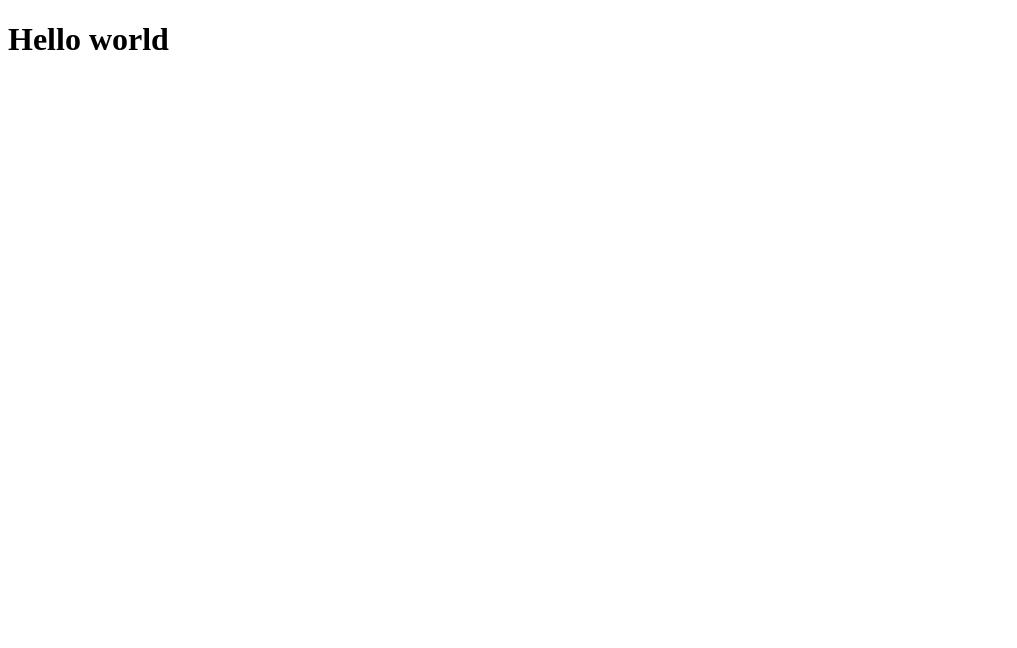
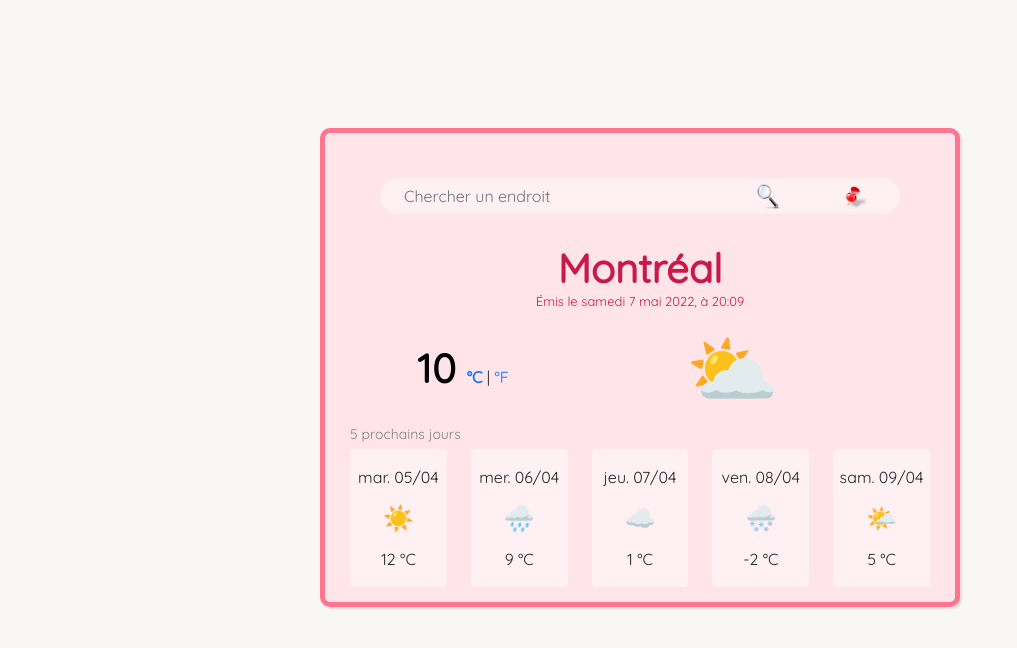
Before and after one commit to 4ine55/Weather-project, a plain HTML site: page index.html in a window 1280 px wide. Shown: the whole page, without its empty margins (0-1017 px from the left). Drawn offline with nearby package versions, Linux system fonts and the light colour scheme.

Commit message:
Transfer in GitHub

```diff
--- a/index.html
+++ b/index.html
@@ -4,9 +4,150 @@
     <meta charset="UTF-8" />
     <meta http-equiv="X-UA-Compatible" content="IE=edge" />
     <meta name="viewport" content="width=device-width, initial-scale=1.0" />
-    <title>Document</title>
+    <link
+      href="https://cdn.jsdelivr.net/npm/bootstrap@5.1.3/dist/css/bootstrap.min.css"
+      rel="stylesheet"
+      integrity="sha384-1BmE4kWBq78iYhFldvKuhfTAU6auU8tT94WrHftjDbrCEXSU1oBoqyl2QvZ6jIW3"
+      crossorigin="anonymous"
+    />
+    <link rel="preconnect" href="https://fonts.googleapis.com" />
+    <link rel="preconnect" href="https://fonts.gstatic.com" crossorigin />
+    <link rel="preconnect" href="https://fonts.googleapis.com" />
+    <link rel="preconnect" href="https://fonts.gstatic.com" crossorigin />
+    <link
+      href="https://fonts.googleapis.com/css2?family=Quicksand&display=swap"
+      rel="stylesheet"
+    />
+    <link rel="stylesheet" href="src/styles.css" />
+    <script src="https://unpkg.com/axios/dist/axios.min.js"></script>
+    <title>Weather app 🌞</title>
   </head>
   <body>
-    <h1>Hello world</h1>
+    <div class="container">
+      <form id="form">
+      <div class="row align-items-center" id="zone-recherche">
+
+          <div class="col-8">
+            <input
+              type="text"
+              class="form-control"
+              placeholder="Chercher un endroit"
+              id="search-bar"
+            />
+          </div>
+          <div class="col-2">
+            <button id="bouton-loupe">
+              <img
+                src="images/magnifying-glass-icon.png"
+                alt="loupe"
+                width="25px"
+              />
+            </button>
+          </div>
+          <div class="col-2">
+            <button id="bouton-pin">
+              <img
+                src="images/location pin.png"
+                alt="pin"
+                width="25px"
+              />
+            </button>
+          </div>
+
+      </div>
+      </form>
+      <div class="row">
+        <div class="col">
+          <h1 id="city">Montréal</h1>
+          <p class="date" id="date">Émis le : 4 avril 2022, 18h13</p>
+        </div>
+      </div>
+      <div class="row justify-content-evenly">
+        <div class="col-4 align-self-center">
+          <span id="temp-today"> 10 </span>
+
+          <span class="units">
+            <span>
+            <a
+              href="#"
+              style="text-decoration: none"
+              class="celsdegree"
+              id="active-unit"
+              >°C</a
+            >
+            <span>|</span>
+            <a
+              href="#"
+              style="text-decoration: none"
+              class="fahrdegree"
+              id="passive-unit"
+              >°F</a
+            >
+          </span>
+        </div>
+        <div class="col-4 align-self-center" id="icon-today">⛅</div>
+      </div>
+      <div class="row">
+        <p class="next-five-days">5 prochains jours</p>
+      </div>
+      <div class="row" id="five-cards-meteo">
+        <div class="col">
+          <div class="card">
+            <div class="card-body">
+              <div class="row justify-content-center">mar. 05/04</div>
+              <div class="row justify-content-center" id="icon-forecast">
+                ☀️
+              </div>
+              <div class="row justify-content-center">12 °C</div>
+            </div>
+          </div>
+        </div>
+        <div class="col">
+          <div class="card">
+            <div class="card-body">
+              <div class="row justify-content-center">mer. 06/04</div>
+              <div class="row justify-content-center" id="icon-forecast">
+                🌧️
+              </div>
+              <div class="row justify-content-center">9 °C</div>
+            </div>
+          </div>
+        </div>
+        <div class="col">
+          <div class="card">
+            <div class="card-body">
+              <div class="row justify-content-center">jeu. 07/04</div>
+              <div class="row justify-content-center" id="icon-forecast">
+                ☁️
+              </div>
+              <div class="row justify-content-center">1 °C</div>
+            </div>
+          </div>
+        </div>
+        <div class="col">
+          <div class="card">
+            <div class="card-body">
+              <div class="row justify-content-center">ven. 08/04</div>
+              <div class="row justify-content-center" id="icon-forecast">
+                🌨️
+              </div>
+              <div class="row justify-content-center">-2 °C</div>
+            </div>
+          </div>
+        </div>
+        <div class="col">
+          <div class="card">
+            <div class="card-body">
+              <div class="row justify-content-center">sam. 09/04</div>
+              <div class="row justify-content-center" id="icon-forecast">
+                🌤️
+              </div>
+              <div class="row justify-content-center">5 °C</div>
+            </div>
+          </div>
+        </div>
+      </div>
+    </div>
   </body>
+  <script src="src/myscripts.js"></script>
 </html>
--- /dev/null
+++ b/src/myscripts.js
@@ -0,0 +1,120 @@
+// Date and Time
+function formatDate(now) {
+  let days = [
+    "dimanche",
+    "lundi",
+    "mardi",
+    "mercredi",
+    "jeudi",
+    "vendredi",
+    "samedi",
+  ];
+  let day = days[now.getDay()];
+
+  let months = [
+    "janvier",
+    "février",
+    "mars",
+    "avril",
+    "mai",
+    "juin",
+    "juillet",
+    "août",
+    "septembre",
+    "octobre",
+    "novembre",
+    "décembre",
+  ];
+  let month = months[now.getMonth()];
+  let date = now.getDate();
+  let year = now.getFullYear();
+  let hour = now.getHours();
+  let minute = String(now.getMinutes()).padStart(2, "0");
+
+  let dateAndTime = {
+    date: date,
+    month: month,
+    year: year,
+    hour: hour,
+    minute: minute,
+    day: day,
+  };
+  return dateAndTime;
+}
+function updateDate() {
+  let dateAndTime = formatDate(new Date());
+  let emissionDate = document.querySelector("#date");
+  emissionDate.innerHTML = `Émis le ${dateAndTime.day} ${dateAndTime.date} ${dateAndTime.month} ${dateAndTime.year}, à ${dateAndTime.hour}:${dateAndTime.minute}`;
+}
+
+function showTemperature(response) {
+  let tempArrondi = Math.round(response.data.main.temp);
+  console.log(tempArrondi);
+  let tempValue = document.querySelector("#temp-today");
+  tempValue.innerHTML = tempArrondi;
+}
+function updateTemp(city) {
+  let apiKey = "8ade99d032cd211ae889750690106e26";
+  let apiUrl = "https://api.openweathermap.org/data/2.5/weather?";
+  let cityName = city;
+
+  axios
+    .get(`${apiUrl}q=${cityName}&units=metric&appid=${apiKey}`)
+    .then(showTemperature);
+}
+function updateCity(newCity) {
+  let visibleCity = document.querySelector("#city");
+  visibleCity.innerHTML = newCity;
+}
+function searchCity(event) {
+  event.preventDefault();
+  let userCity = document.querySelector("#search-bar");
+  userCity = userCity.value;
+  userCity = userCity.trim();
+  userCity = userCity.toLowerCase();
+  userCity = userCity.charAt(0).toUpperCase() + userCity.slice(1);
+  updateCity(userCity);
+  updateDate();
+  updateTemp(userCity);
+}
+function findCity(response) {
+  let localisedCity = response.data.name;
+  updateCity(localisedCity);
+}
+function searchLocation() {
+  function retrievePosition(position) {
+    let latitude = position.coords.latitude;
+    let longitude = position.coords.longitude;
+    let unit = "metric";
+    let apiEndPoint = "https://api.openweathermap.org/data/2.5/weather";
+    let apiKey = "8ade99d032cd211ae889750690106e26";
+    let apiUrl = `${apiEndPoint}?lat=${latitude}&lon=${longitude}&appid=${apiKey}&units=${unit}`;
+
+    axios.get(apiUrl).then(showTemperature);
+    axios.get(apiUrl).then(findCity);
+    console.log(position);
+
+    updateDate();
+  }
+
+  navigator.geolocation.getCurrentPosition(retrievePosition);
+}
+function convertToCelcius() {
+  let celsiusValue = document.querySelector("#temp-today");
+  celsiusValue.innerHTML = "19";
+}
+function convertToFahrenheit() {
+  let fahrenheitValue = document.querySelector("#temp-today");
+  fahrenheitValue.innerHTML = "66";
+}
+updateDate();
+let loupe = document.querySelector("#bouton-loupe");
+loupe.addEventListener("click", searchCity);
+
+let locationPin = document.querySelector("#bouton-pin");
+locationPin.addEventListener("click", searchLocation);
+
+let celciusIcon = document.querySelector("#active-unit");
+let fahrenheitIcon = document.querySelector("#passive-unit");
+celciusIcon.addEventListener("click", convertToCelcius);
+fahrenheitIcon.addEventListener("click", convertToFahrenheit);
--- /dev/null
+++ b/src/styles.css
@@ -0,0 +1,88 @@
+:root {
+  --color1: #fff0f3;
+  --color2: #ffe5ea;
+  --color3: #c9184a;
+  --color4: #ff758f;
+}
+body {
+  background: #f9f6f6;
+}
+.container {
+  width: 50%;
+  margin-top: 10%;
+  border-radius: 10px;
+  border-color: var(--color4);
+  border-style: solid;
+  border-width: 5px;
+  padding: 15px 25px;
+  background-color: var(--color2);
+  box-shadow: 2px 2px 2px rgba(0, 0, 0, 0.1);
+  font-family: "Quicksand", sans-serif;
+}
+
+#zone-recherche {
+  margin: 30px;
+  background-color: var(--color1);
+  border-radius: 25px;
+}
+h1 {
+  text-align: center;
+  margin-bottom: 0;
+  color: var(--color3);
+  font-weight: 700;
+}
+.date {
+  text-align: center;
+  font-size: small;
+  font-weight: 500;
+  color: var(--color3);
+  margin-bottom: 0;
+}
+
+.card {
+  background: var(--color1);
+  border: 0;
+}
+button {
+  display: block;
+  margin: 0 auto;
+  background-color: var(--color1);
+  border: 0;
+  font-size: medium;
+}
+.form-control {
+  border: 0;
+  background-color: var(--color1);
+}
+
+#temp-today {
+  font-size: 40px;
+  font-weight: 700;
+  color: black;
+  text-align: right;
+  padding: 0;
+}
+.units {
+}
+#active-unit {
+  font-weight: bold;
+}
+#passive-unit {
+  font-weight: lighter;
+}
+#icon-today {
+  font-size: 75px;
+  text-align: left;
+}
+.next-five-days {
+  margin-bottom: 4px;
+  font-size: 14px;
+  color: grey;
+}
+#five-cards-meteo {
+  text-align: center;
+}
+#icon-forecast {
+  padding: 10px 0;
+  font-size: 25px;
+}
```
Also changed, not shown: images/location pin.png (added), images/magnifying-glass-icon.png (added), script.js (deleted), style.css (deleted).
